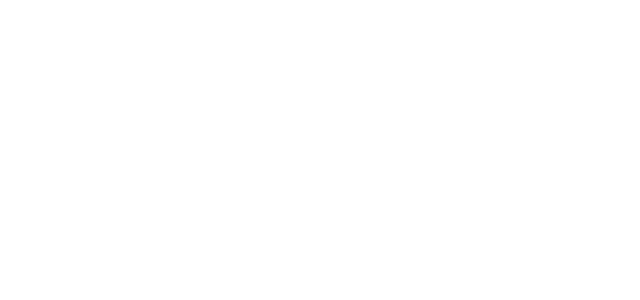
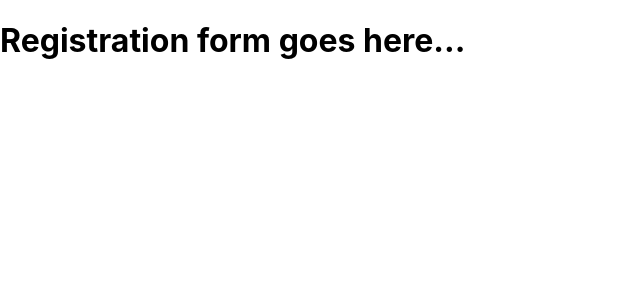
Before and after one commit to DevDeskQueue3/React, a React (Create React App) app: page /student/register in a window 1280 px wide. Shown: the top 300 px of the page, without its empty margins (0-640 px from the left). Built offline with nearby package versions, Linux system fonts and the light colour scheme.

Commit message:
added student login and register components and added their routes

```diff
--- a/src/App.js
+++ b/src/App.js
@@ -2,12 +2,16 @@
 import { Route } from "react-router-dom";
 import HelperLogin from "./components/helper/Login";
 import HelperRegister from "./components/helper/Register";
+import StudentLogin from './components/student/Login';
+import StudentRegister from './components/student/Register';
 
 const App = () => {
   return (
-    <div className = "App">
-      <Route path = "/helper/login" component = {HelperLogin} />
-      <Route path = "/helper/signup" component = {HelperRegister} />
+    <div className="App">
+      <Route path="/helper/login" component={HelperLogin} />
+      <Route path="/helper/signup" component={HelperRegister} />
+      <Route path="/student/login" component={StudentLogin} />
+      <Route path="/student/register" component={StudentRegister} />
     </div>
   );
 };
--- a/src/components/helper/Register.js
+++ b/src/components/helper/Register.js
@@ -32,7 +32,7 @@
         <div className = "helper-login-container">
             <h2>Helper Sign Up</h2>
             <p>Create an account and start helping.</p>
-            <p>Not a helper? <a href = "#">Click Here</a>.</p>
+            <p>Not a helper? <a href="#">Click Here</a>.</p>
 
             <form onSubmit = {postSignup}>
                 <label htmlFor = "firstName">First Name:</label>
--- /dev/null
+++ b/src/components/student/Login.js
@@ -0,0 +1,13 @@
+import React from 'react';
+
+import { Container } from '@material-ui/core';
+
+const StudentLogin = () => {
+    return (
+        <Container fixed>
+
+        </Container>
+    );
+};
+
+export default StudentLogin;
--- /dev/null
+++ b/src/components/student/Register.js
@@ -0,0 +1,9 @@
+import React from 'react';
+
+const StudentRegister = () => {
+    return (
+        <h1>Registration form goes here...</h1>
+    );
+};
+
+export default StudentRegister;
```
Also changed, not shown: 1 other file (tests, documents, lock files or other folders).
